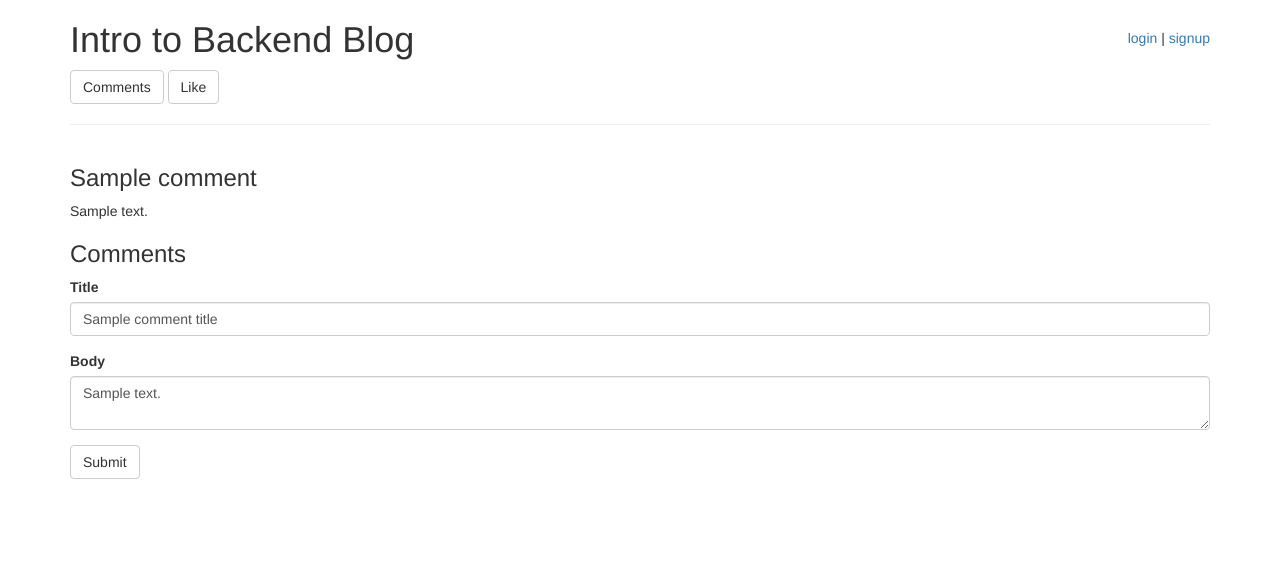
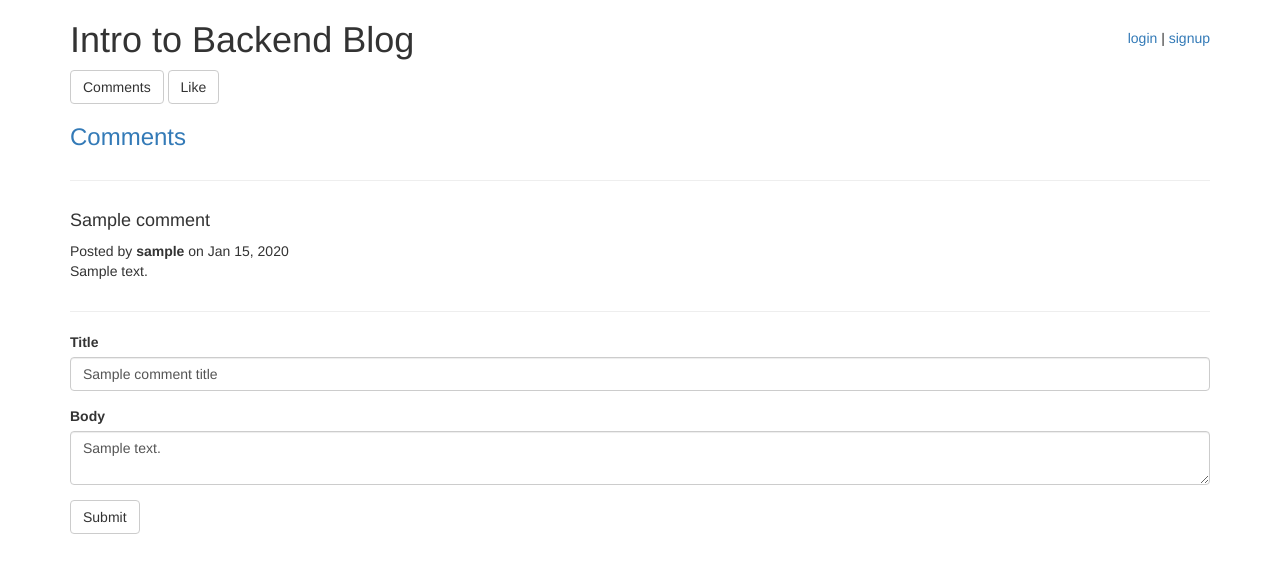
Before and after one commit to nicholassavini/Udacity-Blog, a Python web app: template templates/permalink.html in a window 1280 px wide. Shown: the top 572 px of the page. Run offline with Jinja, Linux system fonts and the light colour scheme; the template is opened without the code that fills it: most values are stand-ins (such as "Sample title", 1, 10 or a date in 2020).

Commit message:
Change Comment section layout

```diff
--- a/index.yaml
+++ b/index.yaml
@@ -9,3 +9,8 @@ indexes:
 # manually, move them above the marker line.  The index.yaml file is
 # automatically uploaded to the admin console when you next deploy
 # your application using appcfg.py.
+
+- kind: Comment
+  properties:
+  - name: post_id
+  - name: comment_date
--- a/templates/comments.html
+++ b/templates/comments.html
@@ -1,13 +1,32 @@
+<!-- make sure to change style for a tag here -->
+<a name="comments"><h3>Comments</h3></a>
+{% for c in comments %}
+    <div class="row">
+        <div class="col-md-12">
+            <hr>
+        </div>
+    </div>
+    <div class="row">
+        <div class="col-md-12">
+            <h4>{{c.comment_title}}</h4>
+        </div>
+    </div>
+    <div class="row">
+        <div class="col-md-12">
+            Posted by <strong>{{c.username}}</strong> on {{c.comment_date.strftime("%b %d, %Y")}}
+        </div>
+    </div>
+    <div class="row">
+        <div class="col-md-12">
+            <p>{{c.comment_text}}</p>
+        </div>
+    </div>
+{% endfor %}
 <div class="row">
     <div class="col-md-12">
       <hr>
     </div>
 </div>
-{% for c in comments %}
-    <h3>{{c.comment_title}}</h3>
-    <p>{{c.comment_text}}</p>
-{% endfor %}
-<h3>Comments</h3>
   <form method="post" action="/{{p.key.id()}}/addcomment">
   <div class="form-group">
     <label for="comment_title">Title</label>
--- a/templates/post_options.html
+++ b/templates/post_options.html
@@ -1,7 +1,6 @@
 <div class="row">
   <div class="col-md-1">
-    <!-- change back to anchor at some point -->
-      <a class="btn btn-default" href="/{{p.key.id()}}/comments">Comments</a>
+      <a class="btn btn-default" href="/{{p.key.id()}}#comments">Comments</a>
   </div>
   {% if user.name == p.created_by %}
   <div class="col-md-3">
```
Also changed, not shown: main.py (+1 -7 lines), 1 other file.
